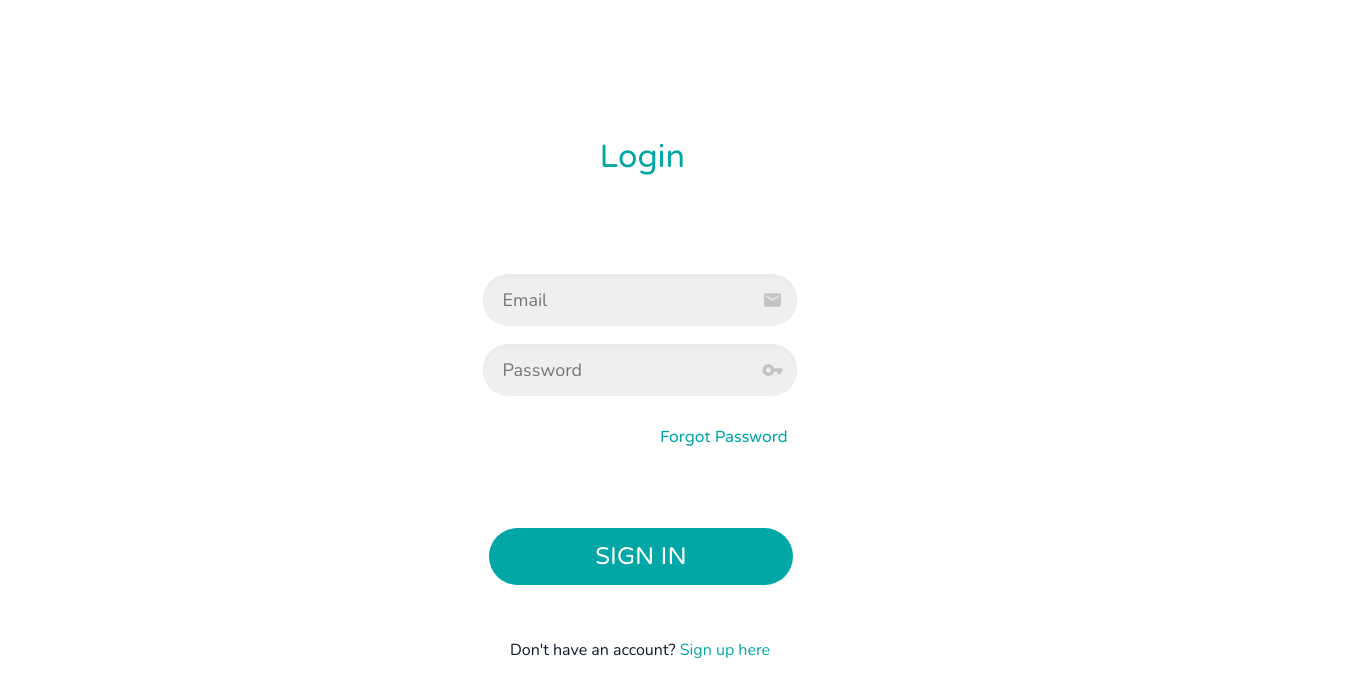
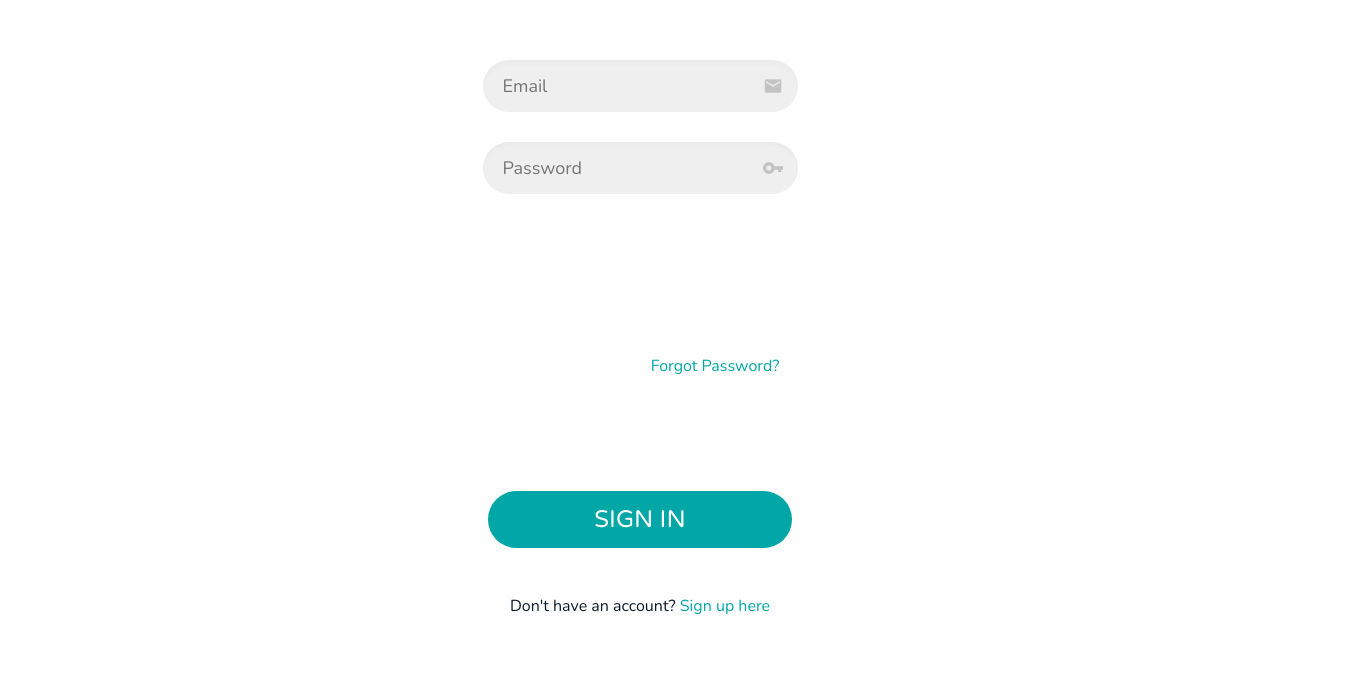
Before and after one commit to Vivian-Trieu/ResuMate, a React (Create React App) app: page / in a window 1280 px wide. Shown: the part 132-828 px from the top of the page, 1355 px wide, since content can reach past the window. Built offline with nearby package versions, Linux system fonts and the light colour scheme.

Commit message:
simplified login page code

```diff
--- a/src/Components/LoginPage.css
+++ b/src/Components/LoginPage.css
@@ -2,46 +2,46 @@
 .login-container {
     background-color: #ffffff;
     display: flex;
-    flex-direction: row;
     justify-content: center;
-    width: 100%
+    align-items: center;
+    height: 100vh;
   }
 
 .login-container .div {
   background-color: #ffffff;
   height: 844px;
-  position: relative;
   width: 390px;
+  margin-top: 40px;
 }
 
 .label {
   height: 44px;
-  width: 81px;
-  position: absolute;
-  top: 50%;
-  left: 50%;
-  transform: translate(-50%, -50%);
-  padding-bottom: 100px;
+  width: 100%;
+  display: flex;
+  justify-content: center;
+  align-items: center;
+  margin-top: -40px;
 }
 
 .label .login {
   color: #00a7a6;
   font-family: 'Nunito', sans-serif;
-  font-family: 'Varela Round', sans-serif;
   font-size: 32px;
   font-weight: 500;
-  justify-content: center;
-  letter-spacing: 0;
-  line-height: normal;
-  position: absolute;
-  top: -80px; /* Center vertically */
-  left: 0;
-  right: 0;
-  text-align: center; /* Center horizontally */
-
 }
 
-.email-field {
+.form {
+  display: flex;
+  justify-content: center;
+  align-items: center;
+  flex-direction: column;
+  gap: 10px;
+  width: 100%;
+  padding-top: 180px;
+}
+
+
+.form input {
   background-color: #EFEFEF;
   border: transparent;
   box-shadow: 0px 4px 4px 0px rgba(0, 0, 0, 0.02) inset;
@@ -50,80 +50,49 @@
   height: 28px;
   padding: 12px 20px;
   cursor: pointer;
-  position: absolute;
-  top: 50%; /* Center vertically */
-  left: 50%;
-  transform: translate(-50%, -50%);
   font-family: 'Nunito', sans-serif;
   color: #C3C3C3;
   font-size: 18px;
-  font-style: normal;
   font-weight: 400;
-  line-height: normal;
-  background-image: url('../img/Email.png');
-  background-size: 20px 20px;
+  margin-bottom: 10px;
+}
+
+.email-field, .password-field {
   background-position: 95%;
   background-repeat: no-repeat;
+  background-size: 20px 20px;
+}
+
+.email-field {
+  background-image: url('../img/Email.png');
 
 }
 
 .password-field {
-  background-color: #EFEFEF;
-  border: transparent;
-  box-shadow: 0px 4px 4px 0px rgba(0, 0, 0, 0.02) inset;
-  border-radius: 30px;
-  width: 275px;
-  height: 28px;
-  padding: 12px 20px;
-  margin-top: 80px;
-  cursor: pointer;
-  position: absolute;
-  top: 50%;
-  left: 50%;
-  transform: translate(-50%, -50%);
-  font-family: 'Nunito', sans-serif;
-  color: #C3C3C3;
-  font-size: 18px;
-  font-style: normal;
-  font-weight: 400;
-  line-height: normal;
   background-image: url('../img/password.png');
-  background-size: 20px 20px;
-  background-position: 95%;
-  background-repeat: no-repeat;
-
 }
 
 .email-field:focus, .password-field:focus {
   border: 1px solid #00A7A6;
-  font-family: 'Nunito', sans-serif;
-  color: #000;
-  font-size: 18px;
-  font-style: normal;
-  font-weight: 400;
-  line-height: normal;
 }
 
 .forgot-password {
   color: #00a7a6;
   font-family: 'Nunito', sans-serif;
-  font-family: 'Varela Round', sans-serif;
   font-size: 16px;
   font-weight: 400;
-  top: 65%;
-  left: 50%;
-  padding: 10px 20px;
+  text-align: center;
   position: absolute;
-
+  bottom: 290px;
+  left: 75px;
+  width: 100%;
 }
 
 .sign-up {
   color: #0D1929;
   font-family: Nunito;
   font-size: 16px;
-  font-style: normal;
   font-weight: 400;
-  line-height: normal;
   text-align: center;
   position: absolute;
   bottom: 50px;
@@ -149,10 +118,12 @@
   font-size: 24px;
   font-weight: 500;
   height: 57px;
-  left: 44px;
+  width: 304px;
   position: absolute;
-  top: 660px;
-  width: 304px;
+  bottom: 120px;
+  justify-content: center;
+  align-items: center;
+
 }
 
 .sign-in-button:hover {
--- a/src/Components/LoginPage.js
+++ b/src/Components/LoginPage.js
@@ -17,7 +17,7 @@ function LoginPage(props) {
         <div className="label">
           <div className="login">Login</div>
         </div>
-        <form>
+        <form className="form">
           <input
             type="email"
             className="email-field"
@@ -33,7 +33,7 @@ function LoginPage(props) {
             onChange={(e) => setPassword(e.target.value)}
           />
           <button type="button" className="forgot-password" onClick={() => props.onFormSwitch('forgot password')}>
-            Forgot Password
+            Forgot Password?
           </button>
           <button type="button" className="sign-up" onClick={() => props.onFormSwitch('sign up')}>
               Don't have an account?
```
